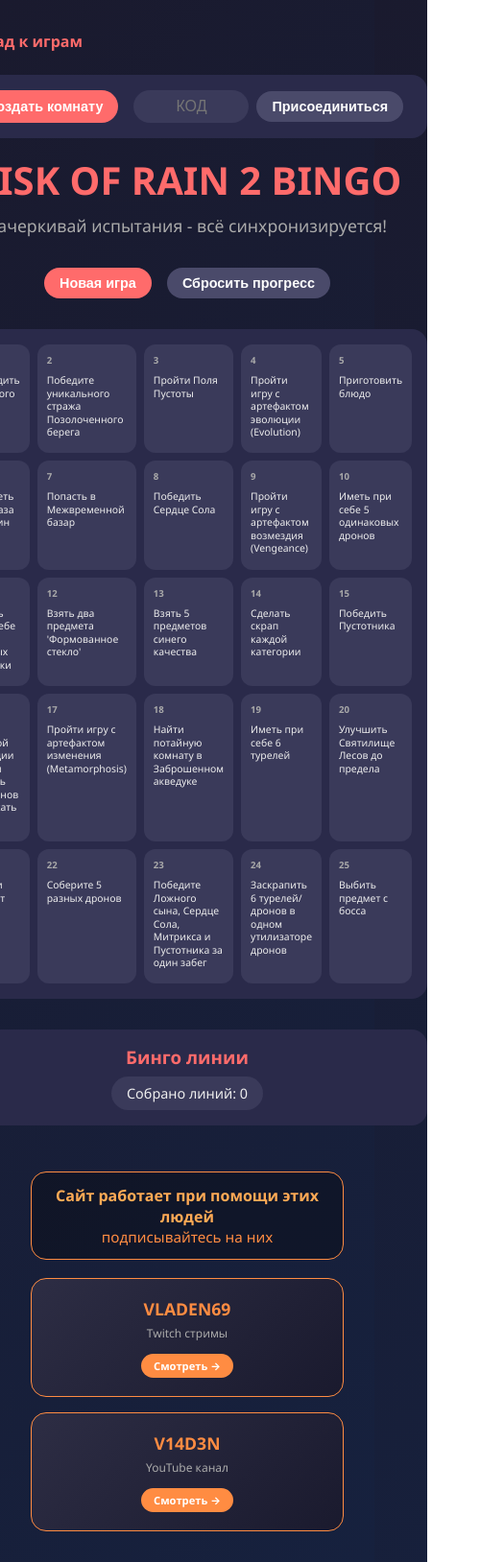
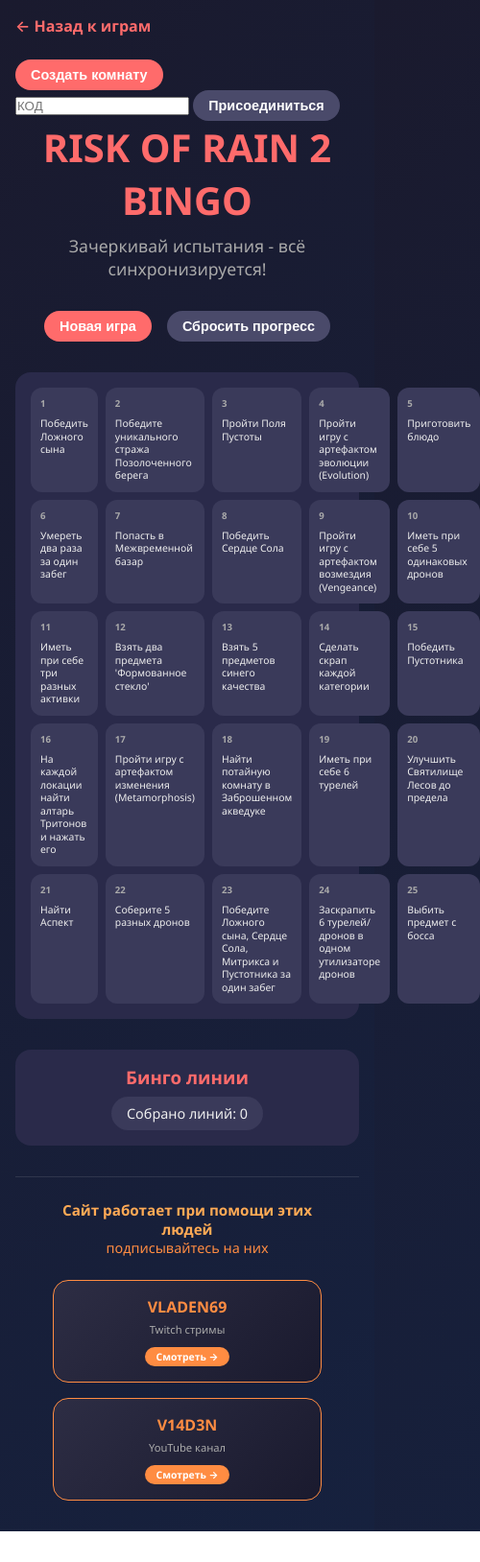
Before and after one commit to HieGu/-, a website: page game/bingo/ror2.html in a window 390 px wide. Shown: the whole page at 96% size, 500 px wide, since content can reach past the window. After the commit the page ends 1596 px from the top, so only its background shows below. Drawn offline with Linux system fonts and the light colour scheme.

Commit message:
Add files via upload

```diff
--- a/game/bingo/ror2.html
+++ b/game/bingo/ror2.html
@@ -13,114 +13,99 @@
     <link rel="stylesheet" href="../../css/bingo/stylebingoror2.css">
 
     <style>
-        .main-layout {
-            display: flex;
-            justify-content: center;
-            gap: 2rem;
-            max-width: 1400px;
-            margin: 0 auto;
-            padding: 2rem;
+        .bottom-ads {
+            max-width: 900px;
+            margin: 2rem auto 0 auto;
+            padding: 1rem;
+            border-top: 1px solid rgba(255,255,255,0.1);
         }
-        .main-content { flex: 1; max-width: 900px; }
-        .right-sidebar { width: 280px; flex-shrink: 0; }
 
         .ads-header {
             text-align: center;
-            margin-bottom: 1.2rem;
-            padding: 0.8rem;
-            background: rgba(0, 0, 0, 0.3);
-            border-radius: 1rem;
-            border: 1px solid #ff8c42;
+            margin-bottom: 1rem;
+            padding: 0.5rem;
         }
-        .ads-header p { color: #ff8c42; font-size: 0.95rem; margin: 0; }
-        .ads-header p:first-child { font-weight: bold; color: #ffaa55; font-size: 1rem; }
 
-        .ads-container { position: sticky; top: 2rem; display: flex; flex-direction: column; gap: 1rem; }
+        .ads-header p {
+            color: #ff8c42;
+            font-size: 0.9rem;
+            margin: 0;
+        }
+
+        .ads-header p:first-child {
+            font-weight: bold;
+            color: #ffaa55;
+            font-size: 0.95rem;
+        }
+
+        .ads-container {
+            display: flex;
+            justify-content: center;
+            gap: 1rem;
+            flex-wrap: wrap;
+        }
+
         .ad-fixed {
             background: linear-gradient(135deg, #2d2d44 0%, #1a1a2e 100%);
             border: 1px solid #ff8c42;
             border-radius: 1rem;
             transition: all 0.3s ease;
-        }
-        .ad-fixed:hover { transform: translateY(-4px); border-color: #ffaa55; }
-        .ad-link { text-decoration: none; color: inherit; display: block; padding: 1.2rem; }
-        .ad-content { text-align: center; }
-        .ad-text h4 { color: #ff8c42; margin-bottom: 0.3rem; font-size: 1.1rem; }
-        .ad-text p { color: #aaa; font-size: 0.75rem; margin-bottom: 0.8rem; }
-        .ad-button { display: inline-block; background: #ff8c42; color: white; padding: 0.3rem 0.8rem; border-radius: 2rem; font-size: 0.7rem; font-weight: bold; }
-
-        .lobby-container {
-            background: #2a2a4a;
-            border-radius: 1rem;
-            padding: 1rem;
-            margin-bottom: 1rem;
-        }
-        .room-controls { display: flex; gap: 1rem; flex-wrap: wrap; justify-content: center; }
-        .room-input { display: flex; gap: 0.5rem; align-items: center; }
-        .room-input input {
-            padding: 0.5rem 1rem;
-            border-radius: 2rem;
-            border: none;
-            background: #3a3a5a;
-            color: white;
-            font-size: 1rem;
-            text-align: center;
-            width: 120px;
-            text-transform: uppercase;
-        }
-        .room-code {
-            font-size: 2rem;
-            font-weight: bold;
-            color: #ff8c42;
-            background: #1a1a2e;
-            padding: 0.5rem 1rem;
-            border-radius: 1rem;
-            display: inline-block;
-            margin: 0.5rem 0;
-            font-family: monospace;
-            letter-spacing: 5px;
-        }
-        .button-group { display: flex; gap: 0.5rem; justify-content: center; flex-wrap: wrap; }
-        .small-btn { padding: 0.3rem 0.8rem; font-size: 0.8rem; background: #4a4a6a; }
-        .players-list { background: #1a1a2e; border-radius: 0.5rem; padding: 0.5rem; margin-top: 0.5rem; }
-        .player-tag {
-            display: inline-block;
-            padding: 0.3rem 0.7rem;
-            border-radius: 1rem;
-            margin: 0.2rem;
-            font-size: 0.8rem;
-            background: #3a3a5a;
-        }
-        .player-tag.you { background: #ff8c42; color: white; }
-        .hidden { display: none; }
-
-        .player-markers { display: flex; gap: 0.2rem; margin-top: 0.3rem; justify-content: center; flex-wrap: wrap; }
-        .marker {
-            width: 20px;
-            height: 20px;
-            border-radius: 50%;
-            display: inline-flex;
-            align-items: center;
-            justify-content: center;
-            font-size: 10px;
-            color: white;
+            width: 220px;
         }
 
-        @media (max-width: 1000px) {
-            .main-layout { flex-direction: column; align-items: center; }
-            .right-sidebar { width: 100%; max-width: 500px; }
-            .ads-container { position: static; flex-direction: row; }
-            .ad-fixed { flex: 1; }
+        .ad-fixed:hover {
+            transform: translateY(-4px);
+            border-color: #ffaa55;
+            box-shadow: 0 10px 20px rgba(0,0,0,0.2);
         }
+
+        .ad-link {
+            text-decoration: none;
+            color: inherit;
+            display: block;
+            padding: 1rem;
+        }
+
+        .ad-content {
+            text-align: center;
+        }
+
+        .ad-text h4 {
+            color: #ff8c42;
+            margin-bottom: 0.3rem;
+            font-size: 1rem;
+        }
+
+        .ad-text p {
+            color: #aaa;
+            font-size: 0.7rem;
+            margin-bottom: 0.5rem;
+        }
+
+        .ad-button {
+            display: inline-block;
+            background: #ff8c42;
+            color: white;
+            padding: 0.2rem 0.7rem;
+            border-radius: 2rem;
+            font-size: 0.65rem;
+            font-weight: bold;
+            transition: background 0.2s;
+        }
+
+        .ad-link:hover .ad-button {
+            background: #ffaa55;
+        }
+
         @media (max-width: 700px) {
-            .main-layout { padding: 1rem; }
-            .ads-container { flex-direction: column; }
+            .ad-fixed {
+                width: 100%;
+                max-width: 280px;
+            }
         }
     </style>
 </head>
 <body>
-    <div class="main-layout">
-        <main class="main-content">
     <div class="bingo-container">
         <a href="../../index.html" class="back-btn">← Назад к играм</a>
 
@@ -164,9 +149,9 @@
             <div class="bingo-lines" id="bingoLines"></div>
         </div>
     </div>
-        </main>
 
-        <aside class="right-sidebar">
+    <!-- Реклама внизу -->
+    <div class="bottom-ads">
         <div class="ads-header">
             <p>Сайт работает при помощи этих людей</p>
             <p>подписывайтесь на них</p>
@@ -195,7 +180,6 @@
                 </a>
             </div>
         </div>
-        </aside>
     </div>
 
     <script src="../../js/bingo/bingoror2.js"></script>
```
Lines whose indentation alone changed are shown as unchanged.
